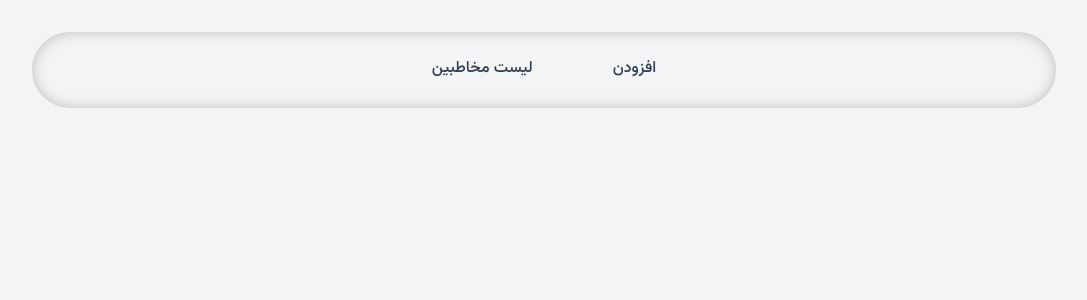
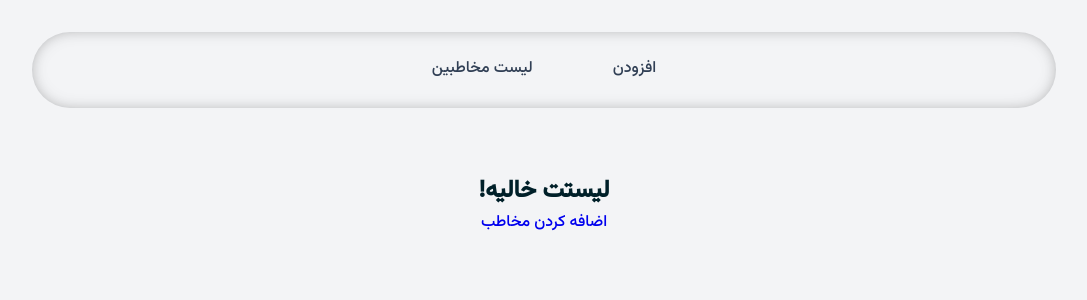
Before and after one commit to Hooseinsalari/contacts-list, a React (Create React App) app: page / in a window 1280 px wide. Shown: the top 300 px of the page, without its empty margins (186-1273 px from the left). Built offline with nearby package versions, Linux system fonts and the light colour scheme.

Commit message:
add a alert for contacts list when list is empty

```diff
--- a/src/components/ContactsList.js
+++ b/src/components/ContactsList.js
@@ -6,35 +6,45 @@ import styles from "./ContactsList.module.css";
 // icons
 import trash from "../svg/trash-can-solid.svg";
 import edit from "../svg/pen-to-square-solid.svg";
+import { Link } from "react-router-dom";
 
 const ContactsList = ({ contacts, deleteHandler }) => {
   return (
     <div className={styles.contList}>
-      {contacts.map((contact) => (
-        <div className={styles['contList__item']} key={contact.id}>
-          <div className={styles['contList__name']}>
-            <p>{contact.name}</p>
-          </div>
+      {contacts.length ? (
+        contacts.map((contact) => (
+          <div className={styles["contList__item"]} key={contact.id}>
+            <div className={styles["contList__name"]}>
+              <p>{contact.name}</p>
+            </div>
 
-          <div className={styles['contList__data']}>
-            <p className={styles['contList__number']}>
-              {contact.number}
-            </p>
-            <p className={styles['contList__email']}>
-              {contact.email}
-            </p>
-          </div>
+            <div className={styles["contList__data"]}>
+              <p className={styles["contList__number"]}>{contact.number}</p>
+              <p className={styles["contList__email"]}>{contact.email}</p>
+            </div>
 
-          <div className={styles['contList__btns']}>
-              <button className={styles['contList__trash-btn']} onClick={() => deleteHandler(contact.id)}>
+            <div className={styles["contList__btns"]}>
+              <button
+                className={styles["contList__trash-btn"]}
+                onClick={() => deleteHandler(contact.id)}
+              >
                 <img src={trash} alt="trash" />
               </button>
-              <button className={styles['contList__edit-btn']} onClick={() => deleteHandler(contact.id)}>
+              <button
+                className={styles["contList__edit-btn"]}
+                onClick={() => deleteHandler(contact.id)}
+              >
                 <img src={edit} alt="edit" />
               </button>
+            </div>
           </div>
+        ))
+      ) : (
+        <div className={styles['contList__alert']}>
+          <h2>لیستت خالیه!</h2>
+          <Link to="/add-contact">اضافه کردن مخاطب</Link>
         </div>
-      ))}
+      )}
     </div>
   );
 };
--- a/src/components/ContactsList.module.css
+++ b/src/components/ContactsList.module.css
@@ -64,6 +64,14 @@
     box-shadow: rgba(99, 99, 99, 0.2) 0px 2px 8px 0px;
 }
 
+.contList__alert h2{
+    color: #002029;
+}
+
+.contList__alert a {
+    text-decoration: none;
+}
+
 /* responsive */
 @media (max-width:674px) {
     .contList__item {
--- a/src/components/shared/Navbar.module.css
+++ b/src/components/shared/Navbar.module.css
@@ -48,10 +48,6 @@
 }
 
 @media (max-width: 505px) {
-    /* .menu {
-        width: 90%;
-    } */
-
     .menu__item {
         margin: 0 1.5rem;
     }
```
